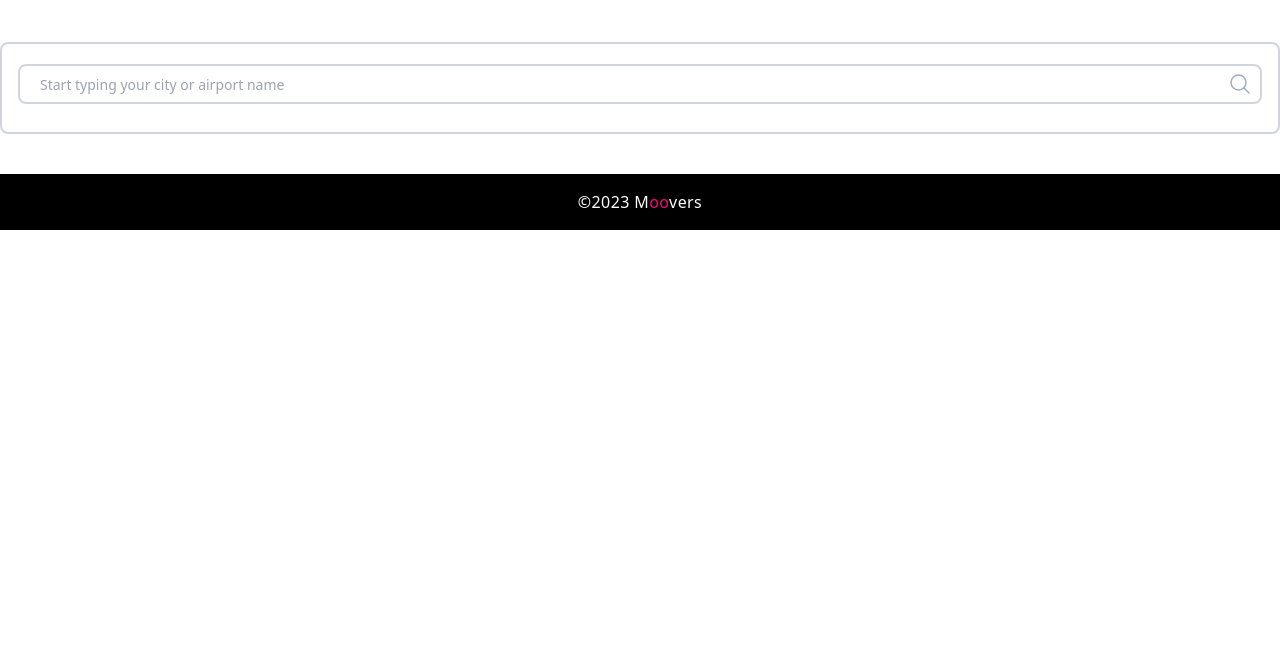
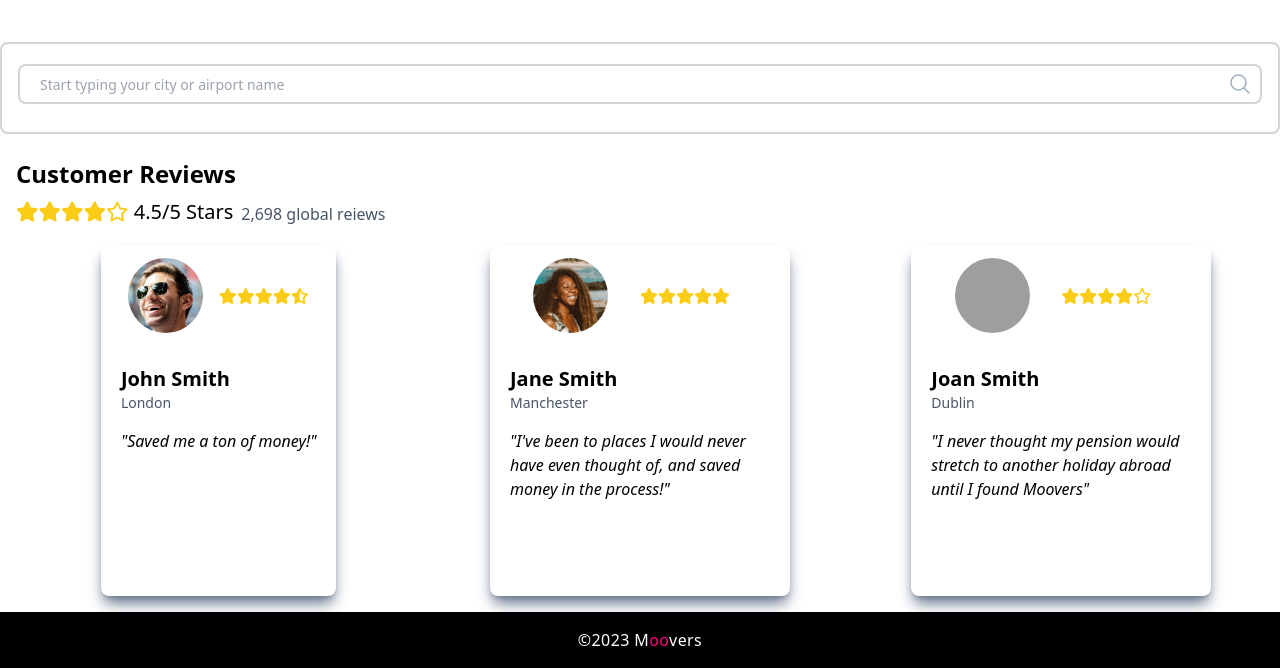
Before and after one commit to lexach91/team9-Jan2023-CI-hackathon, a plain HTML site: page index.html in a window 1280 px wide. Shown: the part 570-1238 px from the top of the page. Before the commit the page ends 800 px from the top, so only its background shows below. Drawn offline with nearby package versions, Linux system fonts and the light colour scheme; grey boxes are pictures that could not be loaded.

Commit message:
Integrate reviews section

```diff
--- a/index.html
+++ b/index.html
@@ -245,6 +245,116 @@
         </div>
       </div>
     </section>
+
+    <!-- Reviews section -->
+
+    <section
+      class="justify-items-center review-cards mx-auto sm:text-left p-4 container grid grid-cols-1 md:grid-cols-2 lg:grid-cols-3 gap-4"
+    >
+      <!-- Review header -->
+      <article
+        class="review-header md:justify-self-start tile col-span-1 md:col-span-2 lg:col-span-3"
+      >
+        <div class="py-2 ">
+          <h2 class="text-2xl font-bold">Customer Reviews</h2>
+        </div>
+        <div
+          class="leading-8 content-end grid grid-cols-1 md:grid-cols-[max-content_1fr]"
+        >
+          <div class="text-xl pr-2">
+            <p>
+              <span class="text-yellow-400"
+                ><i class="fa-solid fa-star"></i><i class="fa-solid fa-star"></i
+                ><i class="fa-solid fa-star"></i><i class="fa-solid fa-star"></i
+                ><i class="fa-regular fa-star"></i
+              ></span>
+              4.5/5 Stars
+            </p>
+          </div>
+          <div class="text-slate-600">
+            <p>2,698 global reiews</p>
+          </div>
+        </div>
+      </article>
+      <!-- Card 1 -->
+      <article
+        class="review-card-container grid h-[350px] min-w-[200px] max-w-[300px] shadow-lg rounded-lg shadow-slate-500 transition duration-300 ease-in-out hover:-translate-y-1 hover:shadow-2xl hover:shadow-slate-500"
+      >
+        <div class="review-card">
+          <div class="review-card-top grid grid-cols-2 p-3 place-items-center">
+            <img
+              src="assets/img/man.jpg"
+              alt="Reviewer image"
+              class="rounded-full h-[75px] w-[75px] object-cover"
+            />
+            <div class="text-yellow-400 justify-self-start">
+              <i class="fa-solid fa-star"></i><i class="fa-solid fa-star"></i
+              ><i class="fa-solid fa-star"></i><i class="fa-solid fa-star"></i
+              ><i class="fa-solid fa-star-half-stroke"></i>
+            </div>
+          </div>
+          <div class="review-card-bottom p-5">
+            <h4 class="text-xl font-semibold">John Smith</h4>
+            <h5 class="text-sm text-slate-600">London</h5>
+            <p class="italic pt-4">"Saved me a ton of money!"</p>
+          </div>
+        </div>
+      </article>
+      <!-- Card 2 -->
+      <article
+        class="review-card-container grid h-[350px] min-w-[200px] max-w-[300px] shadow-lg rounded-lg shadow-slate-500 transition duration-300 ease-in-out hover:-translate-y-1 hover:shadow-2xl hover:shadow-slate-500"
+      >
+        <div class="review-card">
+          <div class="review-card-top grid grid-cols-2 p-3 place-items-center">
+            <img
+              src="assets/img/woman.jpg"
+              alt="Reviewer image"
+              class="rounded-full h-[75px] w-[75px] object-cover"
+            />
+            <div class="text-yellow-400 justify-self-start">
+              <i class="fa-solid fa-star"></i><i class="fa-solid fa-star"></i
+              ><i class="fa-solid fa-star"></i><i class="fa-solid fa-star"></i
+              ><i class="fa-solid fa-star"></i>
+            </div>
+          </div>
+          <div class="review-card-bottom p-5">
+            <h4 class="text-xl font-semibold">Jane Smith</h4>
+            <h5 class="text-sm text-slate-600">Manchester</h5>
+            <p class="italic pt-4">
+              "I've been to places I would never have even thought of, and saved
+              money in the process!"
+            </p>
+          </div>
+        </div>
+      </article>
+      <!-- Card 3 - Will be hidden on mobile and tablet view -->
+      <article
+        class="review-card-container hidden lg:block sm:grid h-[350px] min-w-[200px] max-w-[300px] shadow-lg rounded-lg shadow-slate-500 transition duration-300 ease-in-out hover:-translate-y-1 hover:shadow-2xl hover:shadow-slate-500"
+      >
+        <div class="review-card">
+          <div class="review-card-top grid grid-cols-2 p-3 place-items-center">
+            <img
+              src="assets/img/woman2.jpg"
+              alt="Reviewer image"
+              class="rounded-full h-[75px] w-[75px] object-cover"
+            />
+            <div class="text-yellow-400 justify-self-start">
+              <i class="fa-solid fa-star"></i><i class="fa-solid fa-star"></i
+              ><i class="fa-solid fa-star"></i><i class="fa-solid fa-star"></i
+              ><i class="fa-regular fa-star"></i>
+            </div>
+          </div>
+          <div class="review-card-bottom p-5">
+            <h4 class="text-xl font-semibold">Joan Smith</h4>
+            <h5 class="text-sm text-slate-600">Dublin</h5>
+            <p class="italic pt-4">
+              "I never thought my pension would stretch to another holiday
+              abroad until I found Moovers"
+            </p>
+          </div>
+        </div>
+      </article>
+    </section>
     <!-- Modal starts here -->
     <div
       id="myModal"
@@ -284,7 +394,7 @@
     </div>
     <!--end of modal  -->
     <footer class="text-center h-full">
-      <div class="absolute inset-x-0 bottom-0 bg-black text-white">
+      <div class="sticky inset-x-0 bottom-0 bg-black text-white">
         <p class="p-4 tracking-wide">
           &copy;<span id="copywright" class=""></span> M<span
             class="text-[#ff0080] tracking-wide"
```
